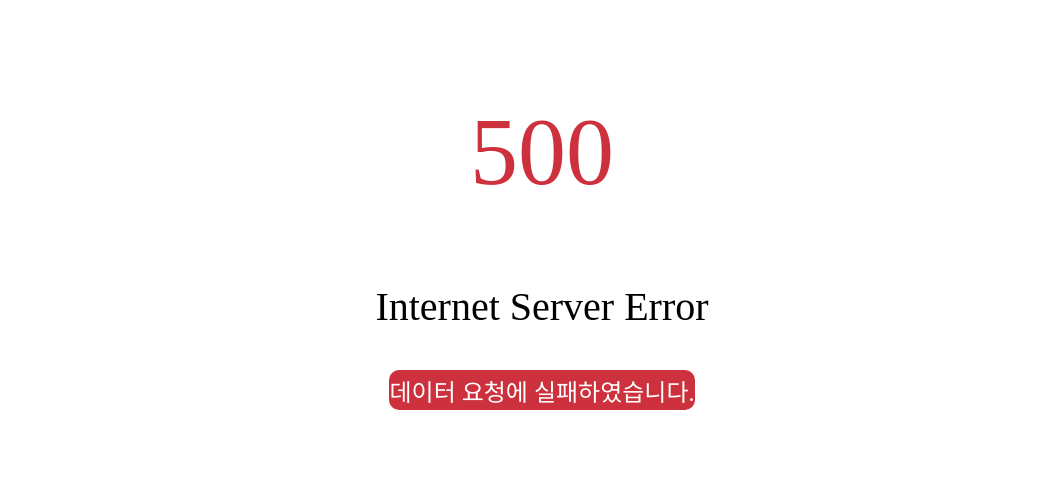
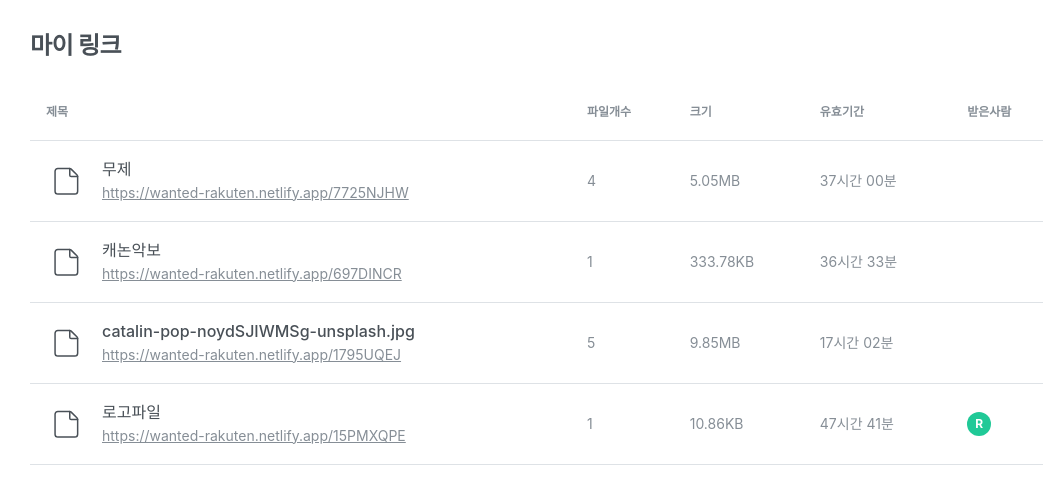
Before and after one commit to wanted-luckyzzang/wanted-rakuten, a React (Create React App) app: page / in a window 1280 px wide. Shown: the top 504 px of the page, without its empty margins (98-1141 px from the left). Built offline with nearby package versions, Linux system fonts and the light colour scheme; no server answers; data requests are answered from the project's data file.

Commit message:
deploy: heroku로 json-server 이용해서 배포 시도

```diff
--- /dev/null
+++ b/db.json
@@ -0,0 +1,134 @@
+{
+  "requests": [
+    {
+      "created_at": 1641861685,
+      "key": "7725NJHW",
+      "expires_at": 1643074932,
+      "download_count": 11,
+      "count": 4,
+      "size": 5292249,
+      "summary": "unnamed.gif",
+      "thumbnailUrl": "https://storage-fe.fastraffic.io/homeworks/thumbnails/static/pdf.svg",
+      "files": [
+        {
+          "key": "e753155e2b637e4473f4a12871b7365a633420.gif",
+          "thumbnailUrl": "https://storage-fe.fastraffic.io/homeworks/thumbnails/static/gif.svg",
+          "name": "out.gif",
+          "size": 1585069
+        },
+        {
+          "key": "a6212d40086687e97c3330085853f57e939641.gif",
+          "thumbnailUrl": "https://storage-fe.fastraffic.io/homeworks/thumbnails/static/gif.svg",
+          "name": "really.gif",
+          "size": 1164374
+        },
+        {
+          "key": "1f61cf5ab68bfe9a47fa5a536674f2ab788237.gif",
+          "thumbnailUrl": "https://storage-fe.fastraffic.io/homeworks/thumbnails/static/gif.svg",
+          "name": "sowhat.gif",
+          "size": 1260349
+        },
+        {
+          "key": "88d0a4970758be990d89484161655ad591145.gif",
+          "thumbnailUrl": "https://storage-fe.fastraffic.io/homeworks/thumbnails/static/gif.svg",
+          "name": "tumblr_ouvolryPBp1rygyf1o4_500.gif",
+          "size": 1282457
+        }
+      ]
+    },
+    {
+      "created_at": 1641860685,
+      "key": "697DINCR",
+      "expires_at": 1643073272,
+      "download_count": 2,
+      "count": 1,
+      "size": 341793,
+      "summary": "캐논-4hands.pdf",
+      "thumbnailUrl": "https://storage-fe.fastraffic.io/homeworks/thumbnails/static/pdf.svg",
+      "files": [
+        {
+          "key": "9945463d7a88d70657f1ad6ae1644af4140430.pdf",
+          "thumbnailUrl": "https://storage-fe.fastraffic.io/homeworks/thumbnails/static/pdf.svg",
+          "name": "pachelbel-johann-cannon-666.pdf",
+          "size": 341793
+        }
+      ],
+      "sent": {
+        "subject": "캐논악보",
+        "content": "",
+        "emails": []
+      }
+    },
+    {
+      "created_at": 1641860585,
+      "key": "1795UQEJ",
+      "expires_at": 1645595028,
+      "download_count": 8,
+      "count": 5,
+      "size": 10325535,
+      "summary": "catalin-pop-noydSJIWMSg-unsplash.jpg",
+      "thumbnailUrl": "https://storage-fe.fastraffic.io/homeworks/thumbnails/1795UQEJ/de6c12d9dc228cf2d0ab6d4b102895e6918007_1643003036390292190.jpg",
+      "files": [
+        {
+          "key": "de6c12d9dc228cf2d0ab6d4b102895e6918007.jpg",
+          "thumbnailUrl": "https://storage-fe.fastraffic.io/homeworks/thumbnails/static/image.svg",
+          "name": "catalin-pop-noydSJIWMSg-unsplash.jpg",
+          "size": 4412960
+        },
+        {
+          "key": "33092eaf32260ed5fbcd76970cb3b5ec896656.jpg",
+          "thumbnailUrl": "https://storage-fe.fastraffic.io/homeworks/thumbnails/static/image.svg",
+          "name": "simon-abrams-k_T9Zj3SE8k-unsplash.jpg",
+          "size": 115916
+        },
+        {
+          "key": "ced7923afc8bb97c6fbab6ec8861c4a5624386.jpg",
+
+          "thumbnailUrl": "https://storage-fe.fastraffic.io/homeworks/thumbnails/static/image.svg",
+          "name": "fab-lentz-mRMQwK513hY-unsplash.jpg",
+          "size": 115916
+        },
+        {
+          "key": "208de571928bd5a06b917beaf52ba752506040.jpg",
+          "thumbnailUrl": "https://storage-fe.fastraffic.io/homeworks/thumbnails/static/image.svg",
+          "name": "steve-johnson-f2PXTJWrnrM-unsplash.jpg",
+          "size": 437091
+        },
+        {
+          "key": "0f7011cf53c464953304669fd68ed64b908332.jpg",
+          "thumbnailUrl": "https://storage-fe.fastraffic.io/homeworks/thumbnails/static/image.svg",
+          "name": "christin-hume-Hcfwew744z4-unsplash.jpg",
+          "size": 3453733
+        }
+      ],
+      "sent": {
+        "subject": "catalin-pop-noydSJIWMSg-unsplash.jpg",
+        "content": "",
+        "emails": []
+      }
+    },
+    {
+      "created_at": 1641860565,
+      "key": "15PMXQPE",
+      "expires_at": 1642033365,
+      "download_count": 0,
+      "count": 1,
+      "size": 11117,
+      "summary": "logo.png",
+      "thumbnailUrl": "https://storage-fe.fastraffic.io/homeworks/thumbnails/15PMXQPE/1641860565.png",
+      "files": [
+        {
+          "key": "662f2b22920a10dbb4cbd819d6f0786937208.jpg",
+          "thumbnailUrl": "https://storage-fe.fastraffic.io/homeworks/thumbnails/15PMXQPE/662f2b22920a10dbb4cbd819d6f0786937208.png",
+          "name": "fab-lentz-mRMQwK513hY-unsplash.jpg",
+          "size": 115916
+        }
+      ],
+      "sent": {
+        "subject": "로고파일",
+        "content": "로고파일 전달 드립니다.",
+        "emails": ["recruit@estmob.com"]
+      }
+    }
+  ]
+}
--- a/src/App.tsx
+++ b/src/App.tsx
@@ -23,12 +23,10 @@ function App() {
       const date = new Date().getTime();
       setSession("baseDate", date);
       setBaseDate(date);
+
       (async () => {
         try {
-          const { data } = await axios({
-            method: "GET",
-            url: "https://cors-anywhere.herokuapp.com/https://storage-fe.fastraffic.io/homeworks/links",
-          });
+          const { data } = await axios.get("http://localhost:8000/requests");
           setSession("data", data);
           setData(data);
         } catch (error) {
```
Also changed, not shown: package.json (+7 -3 lines), 2 other files (tests, documents, lock files or other folders).
